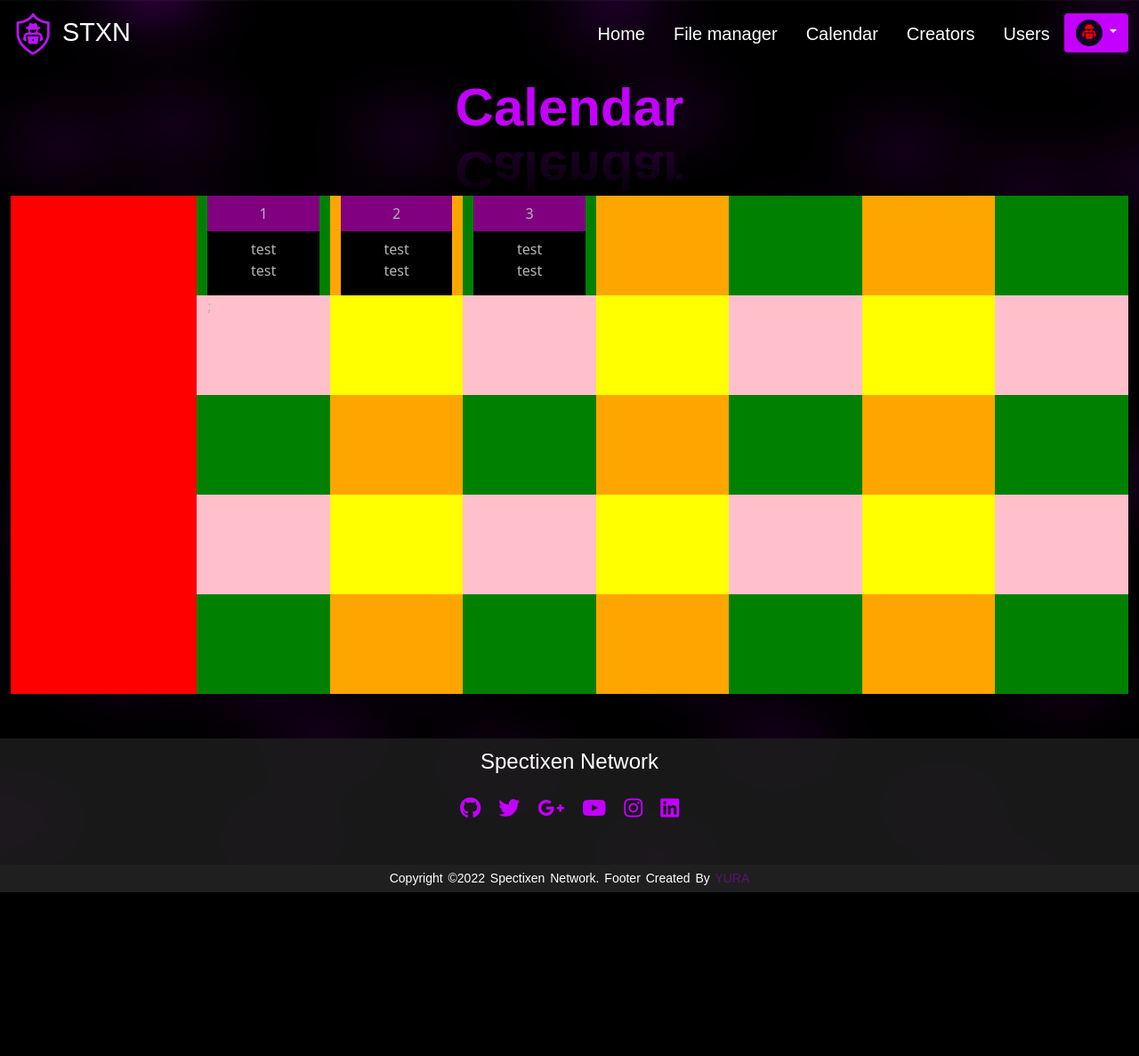
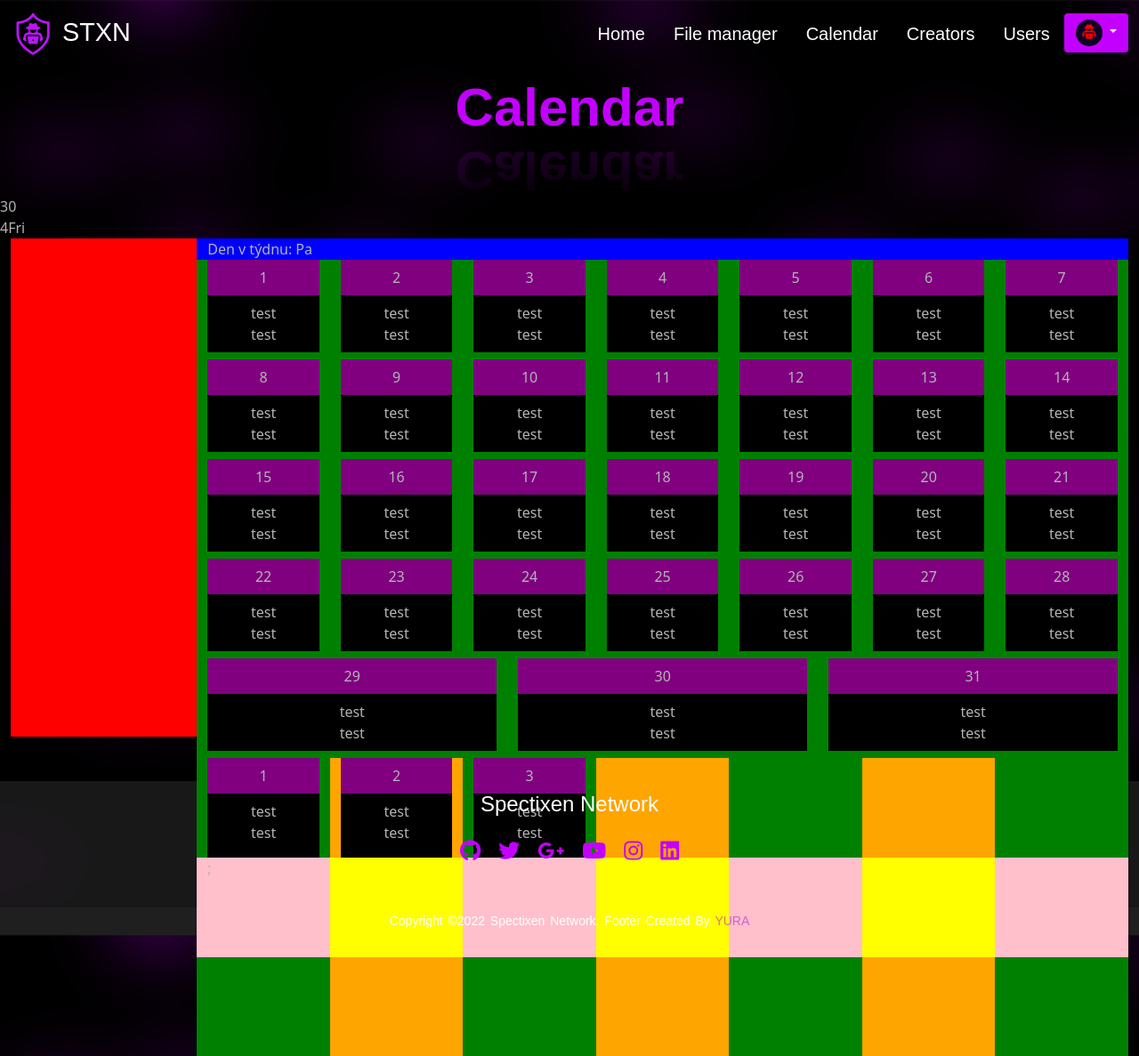
Before and after one commit to Spectixen-Network/STXN-WEBv0, a PHP site: page /calendar.php in a window 1280 px wide. Shown: the top 1187 px of the page at 89% size. Before the commit the page ends 1003 px from the top, so only its background shows below. Run offline with PHP 8.4, Linux system fonts and the light colour scheme; a user stored in the database is signed in; data comes from the database, SQL or seed files in the repository; some libraries are stand-ins or nearby versions.

Commit message:
Some progress

```diff
--- a/calendar.php
+++ b/calendar.php
@@ -3,10 +3,31 @@ session_start();
 include_once 'functions/globalFunctions.php';
 isLoggedElseRedirect();
 
+date_default_timezone_set("Europe/Prague"); //Changing default time zone.
+
 html_start("Calendar", "css/style");
 nav();
 banner("Calendar");
 
+
+
+$numOfDays = cal_days_in_month(CAL_GREGORIAN, 6, 2022);
+$numOfWeeks = round($numOfDays / 7, 0);
+echo $numOfDays;
+echo "<br>";
+echo $numOfWeeks;
+echo date('D');
+
+$dnyVTydnu =
+    [
+        1 => "Po",
+        "Út",
+        "St",
+        "Čt",
+        "Pa",
+        "So",
+        "Ne"
+    ];
 ?>
 
 <div class="container-fluid">
@@ -17,7 +38,10 @@ banner("Calendar");
 
             </div>
             <div class="col-10" style="background-color: blue; height: 70vh;">
-
+                <?php
+                echo "Den v týdnu: " . $dnyVTydnu[date("N")];
+                oneMonth(7, 2022);
+                ?>
                 <div class="row">
                     <div class="col" style="background-color: green; height: 14vh">
                         <div class="d-flex flex-column">
@@ -173,3 +197,44 @@ banner("Calendar");
 <?php
 footer();
 html_end();
+
+function oneDay($numberOfDay)
+{
+    echo
+    '
+        <div class="col" style="background-color: green; height: 14vh">
+            <div class="d-flex flex-column">
+                <div class="p-2" style="background-color: purple;">
+                    <p style="text-align: center; margin: 0;">' . $numberOfDay . '</p>
+                </div>
+                <div class="p-2" style="background-color: black;">
+                    <p style="text-align: center; margin: 0;">test<br>test</p>
+                </div>
+            </div>
+        </div>
+    ';
+}
+function oneWeek($numberOfFirstDay)
+{
+    echo '<div class="row">';
+    for ($i = $numberOfFirstDay; $i < $numberOfFirstDay + 7; $i++)
+    {
+        oneDay($i);
+    }
+    echo '</div>';
+}
+function oneMonth($monthNumber, $year)
+{
+    $numOfDays = cal_days_in_month(CAL_GREGORIAN, $monthNumber, $year);
+    $numOfWeeks = round($numOfDays / 7, 0);
+    oneWeek(1);
+    oneWeek(8);
+    oneWeek(15);
+    oneWeek(22);
+    echo '<div class="row">';
+    for ($i = 1; $i <= $numOfDays - 7 * $numOfWeeks; $i++)
+    {
+        oneDay(28 + $i);
+    }
+    echo '</div>';
+}
```
Also changed, not shown: calendarEvent.php (added, +23 -0 lines).
